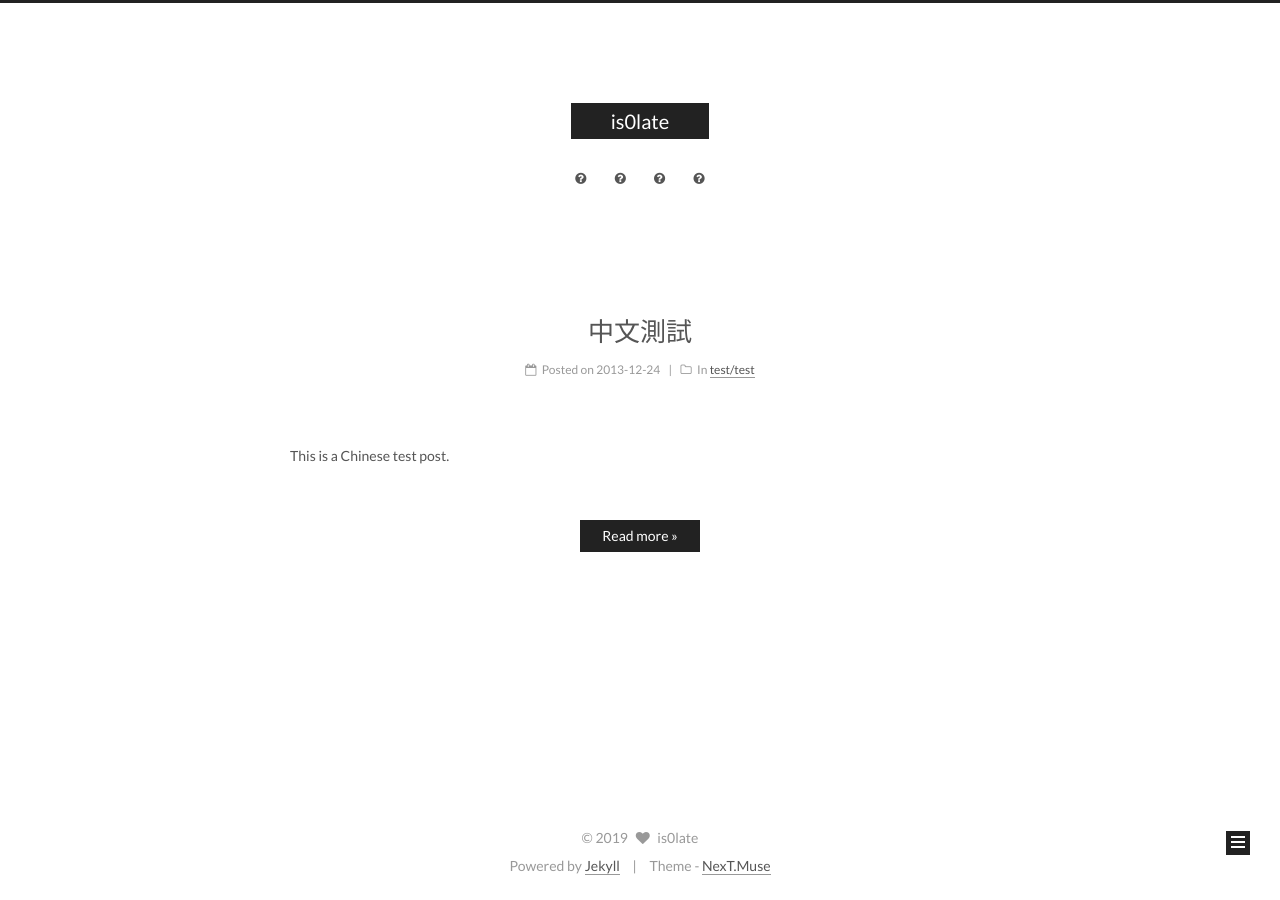
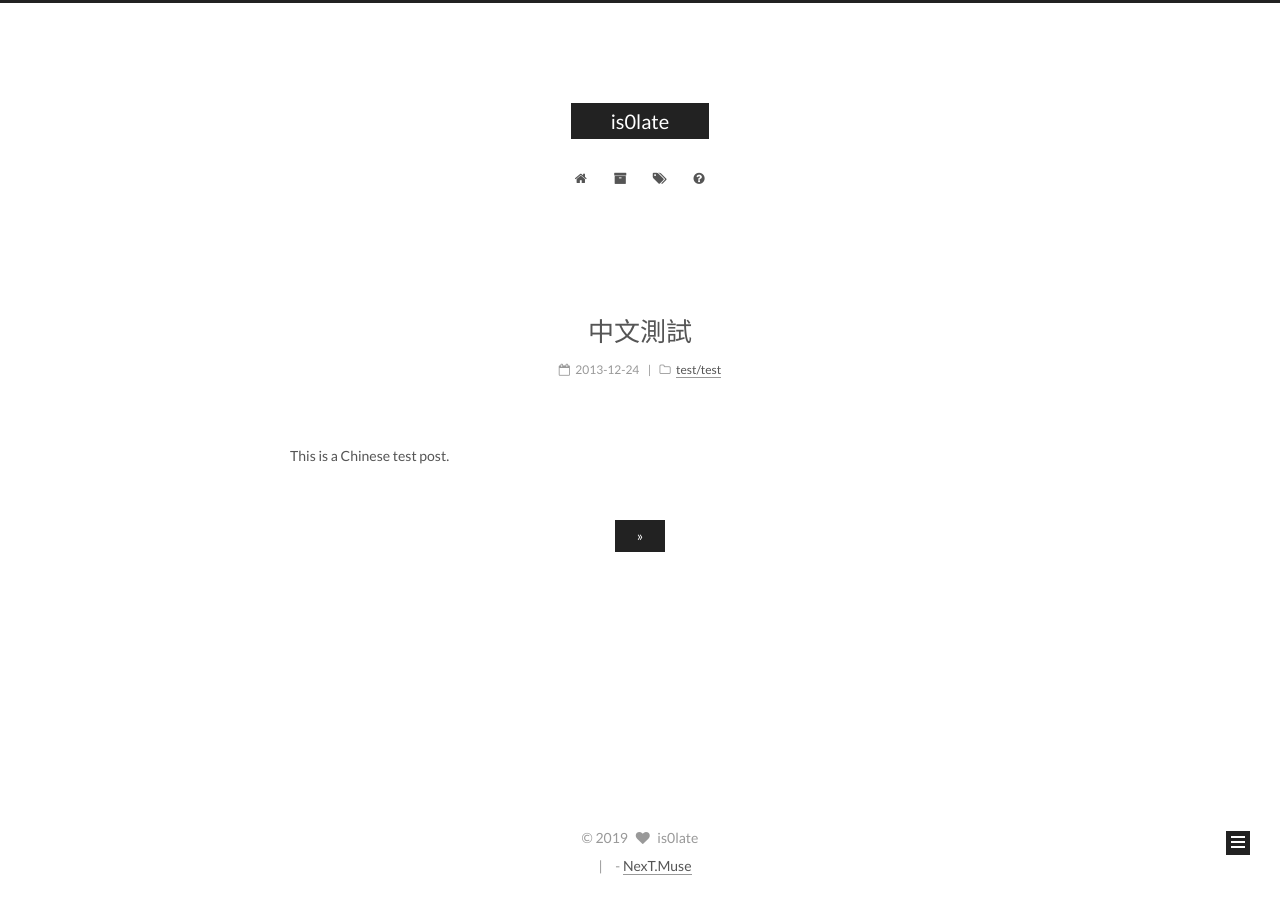
Before and after one commit to is0late/is0late.github.io, a Jekyll site: the page built from index.html, in a window 1280 px wide. Built offline with Jekyll 4.4.1, drawn with Linux system fonts in a browser that asks for light colours; the list of posts is cut into pages by our own code; some of the changed lines change nothing that is shown.

Commit message:
修改配置

```diff
--- a/_config.yml
+++ b/_config.yml
@@ -9,12 +9,12 @@
 description:
 author: is0late
 # Support language: de, en, fr-FR, id, ja, ko, pt-BR, pt, ru, zh-Hans, zh-hk, zh-tw
-language: en
+language: zh-Hans,en
 date_format: '%Y-%m-%d'
 
 # URL
 ## If your site is put in a subdirectory, set url as 'http://yoursite.com' and baseurl as '/child'
-url:
+url: "https://blog.is0late.cn"
 baseurl:
 permalink: pretty
 
@@ -117,11 +117,11 @@
 
 # When running the site in a subdirectory (e.g. domain.tld/blog), remove the leading slash (/archives -> archives)
 menu:
-  主页: /
+  home: /
   #categories: /categories/
   #about: /about/
-  归档: /archives/
-  标签: /tags/
+  archives: /archives/
+  tags: /tags/
   #sitemap: /sitemap.xml
   #commonweal: /404.html
   RSS: /feed.xml
@@ -227,9 +227,9 @@
   enable: true
   # Icon Mappings.
   # KeyMapsToSocialItemKey: NameOfTheIconFromFontAwesome
-  GitHub: github
-  Twitter: twitter
-  Weibo: weibo
+  GitHub: https://github.com/is0late
+  # Twitter: twitter
+  # Weibo: weibo
 
 
 # Sidebar Avatar
@@ -569,7 +569,7 @@
   orderBy: startTime
   offsetMax: 24
   offsetMin: 4
-  timeZone:
+  timeZone: Asia/Chongqing
   showDeleted: false
   singleEvents: true
   maxResults: 250
```
Also changed, not shown: README.md.
